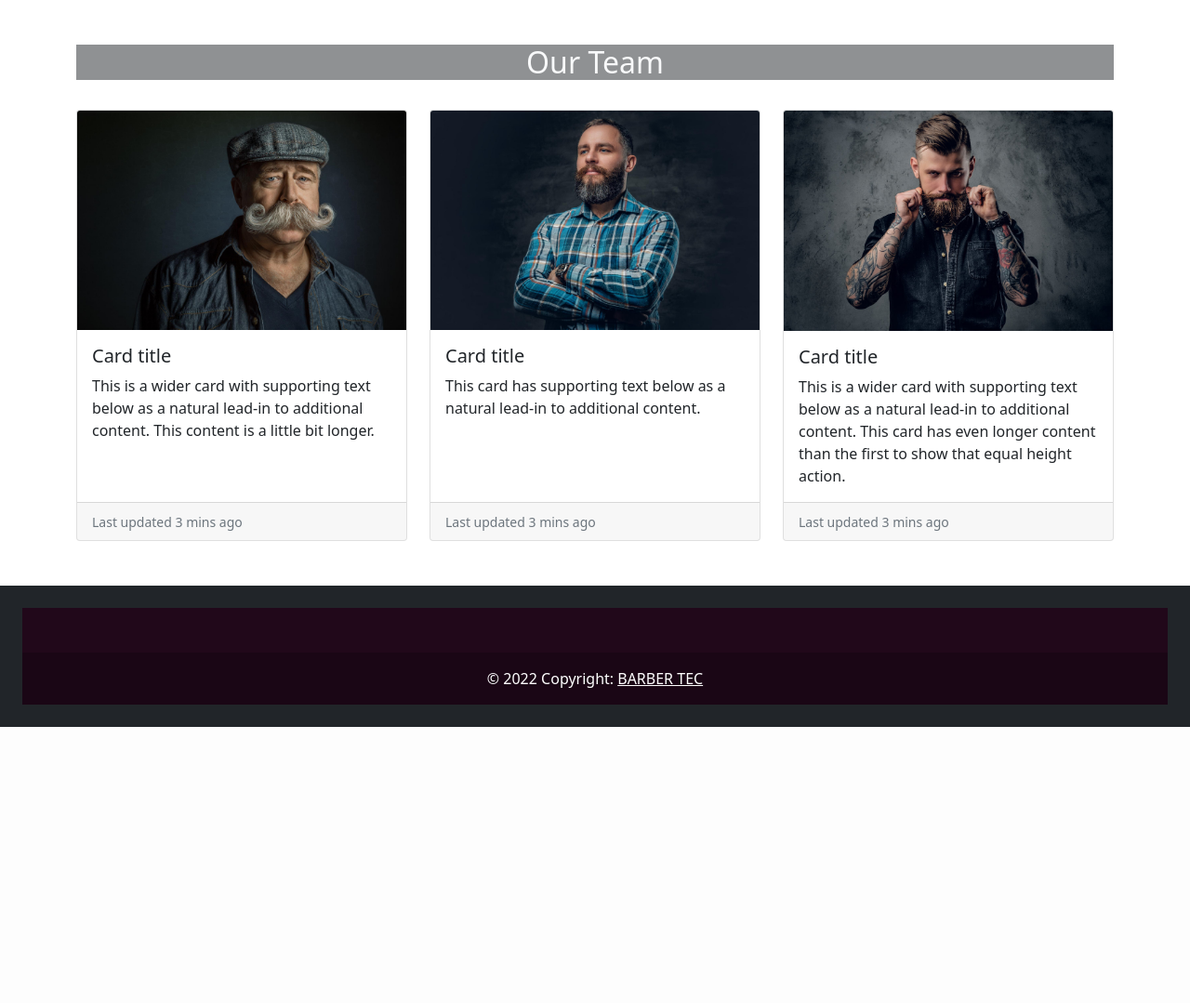
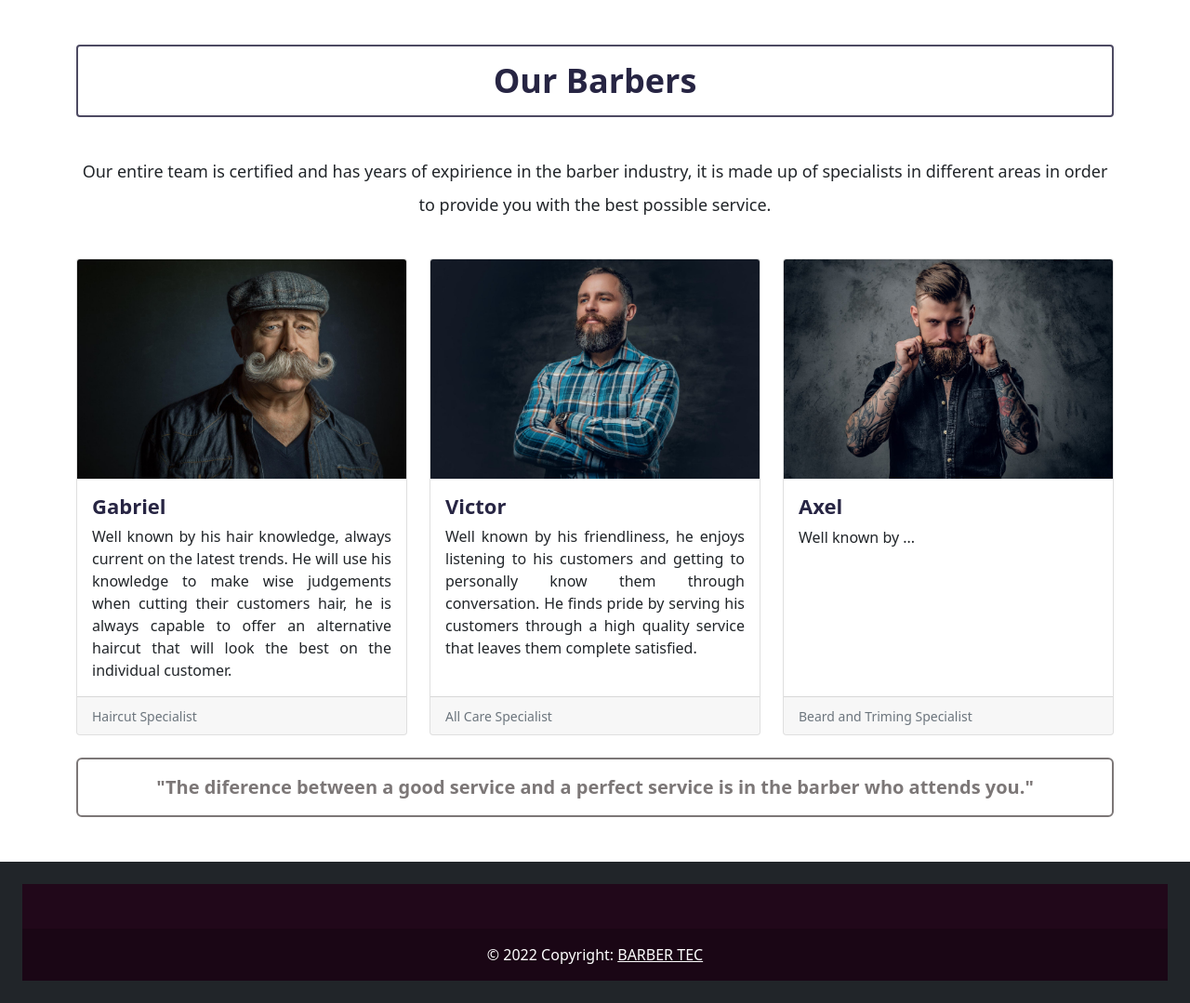
Before and after one commit to EricMoCa/FinalProyectWebDev, a PHP site: page /team.html in a window 1280 px wide. Shown: the part 187-1266 px from the top of the page at 93% size. Before the commit the page ends 969 px from the top, so only its background shows below. Run offline with PHP 8.4, Linux system fonts and the light colour scheme.

Commit message:
Team View Update

```diff
--- a/team.html
+++ b/team.html
@@ -77,22 +77,39 @@
     <!-- ---------------------- TEAM CARDS -------------------------- -->
 
     <div class="container mt-5">
-      <div class="container text-light bg-dark bg-opacity-50 contstyle" h>
-        <h2 class="titlestyle2 text-center"> Our Team </h2>
-      </div>
+
+       <!-- ------------  Caja de título Our Team  ------------ -->
+      <p style="color: #272543; font-weight: bold; padding: 10px; border:
+                2px solid #4d4a62; border-radius: 4px; text-align:center;
+                font-size:36px;">
+        Our Barbers
+      </p>
+
+      <br>
+      <p class="card-text" style="font-size:18px; line-height: 200%; text-align: center">
+      Our entire team is certified and has years of expirience in the barber industry, it is made up of specialists in different areas in order
+      to provide you with the best possible service.
+      </p>
 
       <br>
 
+      <!-- ------------  Tarjetas de personal  ------------ -->
       <div class="row row-cols-1 row-cols-md-3 g-4">
           <div class="col">
             <div class="card h-100">
               <img src="Images/Barber1.jpg" class="card-img-top" alt="...">
               <div class="card-body">
-                <h5 class="card-title">Card title</h5>
-                <p class="card-text">This is a wider card with supporting text below as a natural lead-in to additional content. This content is a little bit longer.</p>
+                <h5 class="card-title" style="color: #272543; font-weight: bold;font-size:22px;">Gabriel</h5>
+                <p class="card-text" style="text-align: justify">
+                  Well known by his hair knowledge, always current on the latest trends.
+                  He will use his knowledge to make wise judgements when cutting their customers hair,
+                  he is always capable to offer an alternative haircut that will look the best on the individual customer.
+                  <!-- He loves being around people and serving them through a high quality service that
+                  make his customers look and feel good. -->
+                </p>
               </div>
               <div class="card-footer">
-                <small class="text-muted">Last updated 3 mins ago</small>
+                <small class="text-muted">Haircut Specialist</small>
               </div>
             </div>
           </div>
@@ -100,11 +117,15 @@
             <div class="card h-100">
               <img src="Images/Barber2.jpg" class="card-img-top" alt="...">
               <div class="card-body">
-                <h5 class="card-title">Card title</h5>
-                <p class="card-text">This card has supporting text below as a natural lead-in to additional content.</p>
+                <h5 class="card-title" style="color: #272543; font-weight: bold;font-size:22px;">Victor</h5>
+                <p class="card-text" style="text-align: justify">
+                  Well known by his friendliness, he enjoys listening to his customers and getting to personally
+                  know them through conversation. He finds pride by serving his customers through a high quality
+                  service that leaves them complete satisfied.
+                </p>
               </div>
               <div class="card-footer">
-                <small class="text-muted">Last updated 3 mins ago</small>
+                <small class="text-muted">All Care Specialist</small>
               </div>
             </div>
           </div>
@@ -112,18 +133,31 @@
             <div class="card h-100">
               <img src="Images/Barber3.jpeg" class="card-img-top" alt="...">
               <div class="card-body">
-                <h5 class="card-title">Card title</h5>
-                <p class="card-text">This is a wider card with supporting text below as a natural lead-in to additional content. This card has even longer content than the first to show that equal height action.</p>
+                <h5 class="card-title" style="color: #272543; font-weight: bold;font-size:22px;">Axel</h5>
+                <p class="card-text" style="text-align: justify">
+                  Well known by ...
+                </p>
               </div>
               <div class="card-footer">
-                <small class="text-muted">Last updated 3 mins ago</small>
+                <small class="text-muted">Beard and Triming Specialist</small>
               </div>
             </div>
           </div>
         </div>
+
+        <!-- ------------------  Quote  ---------------------- -->
+        <br>
+        <p style="color: #7c7777; font-weight: bold; padding: 15px;
+        border: 2px solid #7c7777; border-radius: 6px; text-align:center;
+        font-size:20px;">
+          "The diference between a good service and a perfect service is in the barber who attends you."
+        </p>
+        <!-- ---------------------------------------------------- -->
+
     </div>
 
     <!-- ---------------------------------------------------- -->
+
 
     <!--Footer Start -->
     <div class="mt-5 p-4 bg-dark text-white text-center">
```
Also changed, not shown: aboutus.html (+5 -2 lines), style.css (+7 -0 lines).
